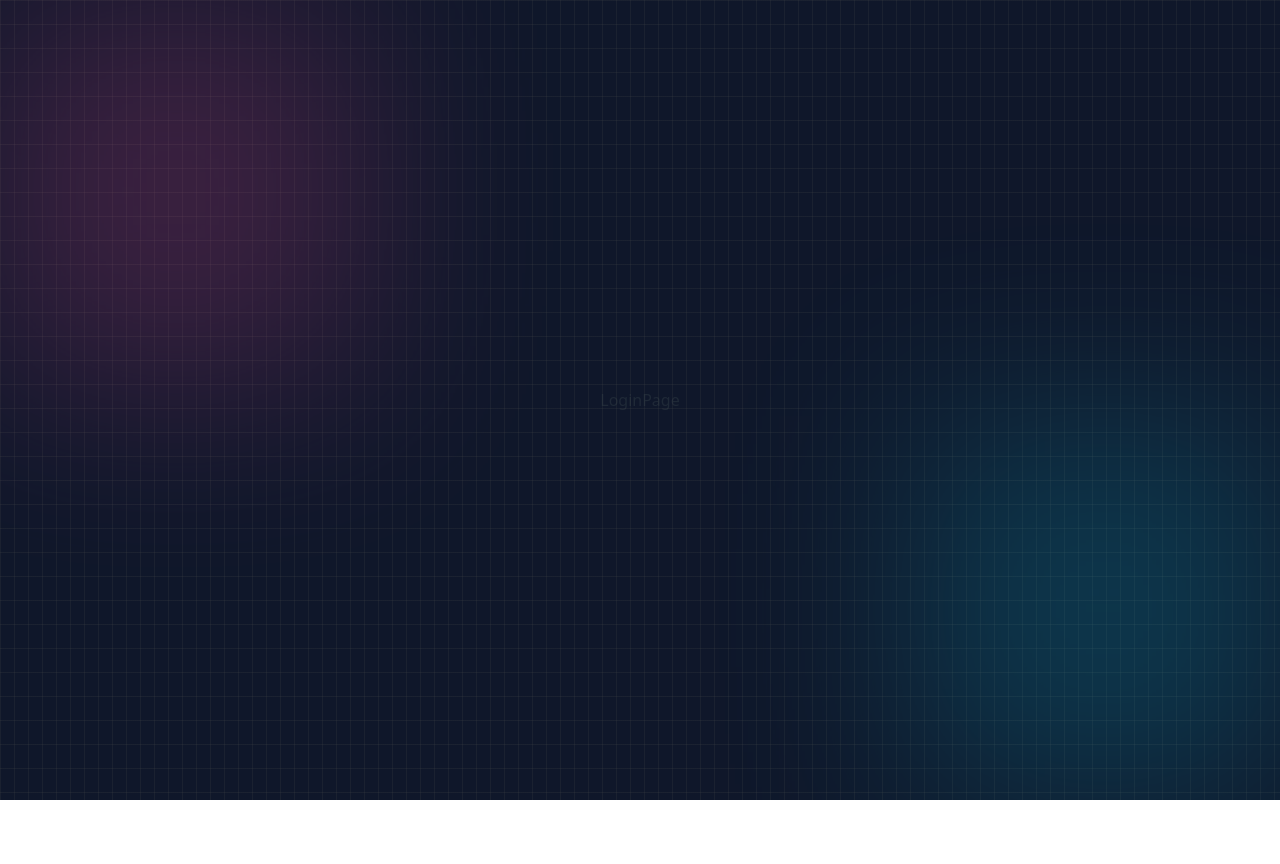
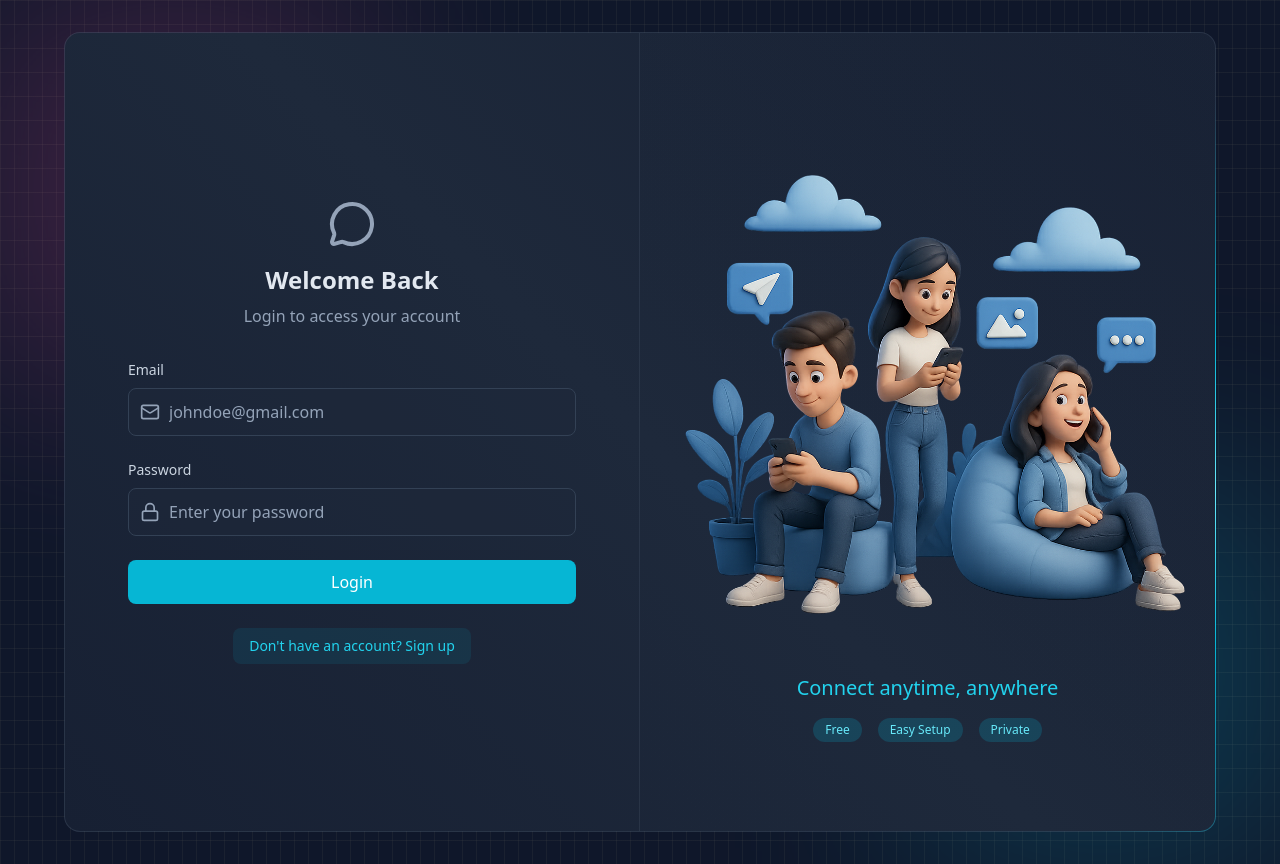
Before and after one commit to geekharman003/chatify, a React (Vite) app in the folder frontend/: page /login in a window 1280 px wide. Before the commit the page ends 800 px from the top, so only its background shows below. Built offline with nearby package versions, Linux system fonts and the light colour scheme; no server answers.

Commit message:
created the login page frontend

```diff
--- a/frontend/src/pages/ChatPage.jsx
+++ b/frontend/src/pages/ChatPage.jsx
@@ -1,15 +1,13 @@
 import { useAuthStore } from "../store/useAuthStore";
+import { LoaderIcon } from "lucide-react";
 
 function ChatPage() {
 
-  const {user,isLoggedIn} = useAuthStore();
-
-  console.log(user)
-  console.log(isLoggedIn);
+  const {logout,isLoggingOut} = useAuthStore();
 
 
   return (
-    <div>ChatPage</div>
+    <button style={{zIndex:10}} onClick={logout}>{isLoggingOut ? <LoaderIcon className="w-full h-5 animate-spin text-center" /> : "Logout"}</button>
   )
 }
 
--- a/frontend/src/pages/LoginPage.jsx
+++ b/frontend/src/pages/LoginPage.jsx
@@ -1,7 +1,109 @@
+import { useState } from "react"
+import { useAuthStore } from "../store/useAuthStore";
+import { LoaderIcon,LockIcon,MailIcon,MessageCircleIcon } from "lucide-react";
+import BorderAnimatedContainer from "../components/BorderAnimatedContainer.jsx";
+import { Link } from "react-router";
+
 
 function LoginPage() {
+  const [formData,setFormData] = useState({email:"",password:""});
+  const {login,isLoggingIn} = useAuthStore();
+
+  const handleSubmit = (e) => {
+    e.preventDefault();
+    login(formData);
+  };
+
   return (
-    <div>LoginPage</div>
+    <div className="w-full flex items-center justify-center p-4 bg-slate-900">
+      <div className="relative w-full max-w-6xl md:h-[800px] h-[650px]">
+                <BorderAnimatedContainer>
+          <div className="w-full flex flex-col md:flex-row">
+            {/* FORM CLOUMN - LEFT SIDE */}
+            <div className="md:w-1/2 p-8 flex items-center justify-center md:border-r border-slate-600/30">
+              <div className="w-full max-w-md">
+                {/* HEADING TEXT */}
+                <div className="text-center mb-8">
+                  <MessageCircleIcon className="w-12 h-12 mx-auto text-slate-400 mb-4" />
+                  <h2 className="text-2xl font-bold text-slate-200 mb-2">Welcome Back</h2>
+                  <p className="text-slate-400">Login to access your account</p>
+                </div>
+
+               {/* FORM */}
+                <form onSubmit={handleSubmit} className="space-y-6">
+
+                   {/* EMAIL INPUT */}
+                  <div>
+                    <label className="auth-input-label">Email</label>
+                    <div className="relative">
+                      <MailIcon className="auth-input-icon" />
+
+                      <input
+                        type="email"
+                        value={formData.email}
+                       onChange={(e) => setFormData({...formData,email:e.target.value})}
+                       required
+                        className="input"
+                        placeholder="johndoe@gmail.com"
+                      />
+                    </div>
+                  </div>
+                  {/* PASSWORD INPUT */}
+                  <div>
+                    <label className="auth-input-label">Password</label>
+                    <div className="relative">
+                      <LockIcon className="auth-input-icon" />
+
+                      <input
+                        type="password"
+                        value={formData.password}
+                        onChange={(e)=> setFormData({...formData,password:e.target.value})}
+                        required
+                        className="input"
+                        placeholder="Enter your password"
+                      />
+                    </div>
+                  </div>
+                   {/* SUBMIT BUTTON */}
+                  <button className="auth-btn" type="submit" disabled={isLoggingIn}>
+                    {isLoggingIn ? (
+                      <LoaderIcon className="w-full h-5 animate-spin text-center" />
+                    ) : (
+                      "Login"
+                    )}
+                  </button>
+                </form>
+
+                <div className="mt-6 text-center">
+                  <Link to="/signup" className="auth-link">
+                   Don&apos;t have an account? Sign up
+                  </Link>
+                </div>
+              </div>
+            </div>
+            {/* FORM ILLUSTRATION - RIGHT SIDE */}
+            <div className="hidden md:w-1/2 md:flex items-center justify-center p-6 bg-gradient-to-bl from-slate-800/20 to-transparent">
+              <div>
+                <img
+                  src="/login.png"
+                  alt="People using mobile devices"
+                  className="w-full h-auto object-contain"
+                />
+                <div className="mt-6 text-center">
+                  <h3 className="text-xl font-medium text-cyan-400">Connect anytime, anywhere</h3>
+
+                  <div className="mt-4 flex justify-center gap-4">
+                    <span className="auth-badge">Free</span>
+                    <span className="auth-badge">Easy Setup</span>
+                    <span className="auth-badge">Private</span>
+                  </div>
+                </div>
+              </div>
+            </div>
+          </div>
+        </BorderAnimatedContainer>
+      </div>
+    </div>
   )
 }
 
--- a/frontend/src/store/useAuthStore.js
+++ b/frontend/src/store/useAuthStore.js
@@ -6,6 +6,8 @@
   authUser: null,
   isCheckingAuth: true,
   isSigningUp: false,
+  isLoggingIn: false,
+  isLoggingOut: false,
 
   checkAuth: async () => {
     try {
@@ -29,11 +31,41 @@
 
       toast.success("signup successfully");
     } catch (error) {
-
       toast.error(error.response.data.message);
       set({ authUser: null });
     } finally {
       set({ isSigningUp: false });
     }
   },
+
+  login: async (data) => {
+    set({ isLoggingIn: true });
+
+    try {
+      const res = await axiosInstance.post("/auth/login", data);
+
+      set({ authUser: res.data });
+
+      toast.success("Logged in successfully");
+    } catch (error) {
+      set({ authUser: null });
+
+      toast.error(error.response.data.message);
+    } finally {
+      set({ isLoggingIn: false });
+    }
+  },
+
+  logout: async () => {
+    set({ isLoggingOut: true});
+    try {
+      await axiosInstance.post("/auth/logout");
+      set({ authUser: null });
+      toast.success("Logged out successfully");
+    } catch (error) {
+      toast.error(error.response.data.message);
+    } finally {
+      set({ isLoggingOut: false });
+    }
+  },
 }));
```
Also changed, not shown: 1 other file (tests, documents, lock files or other folders).
